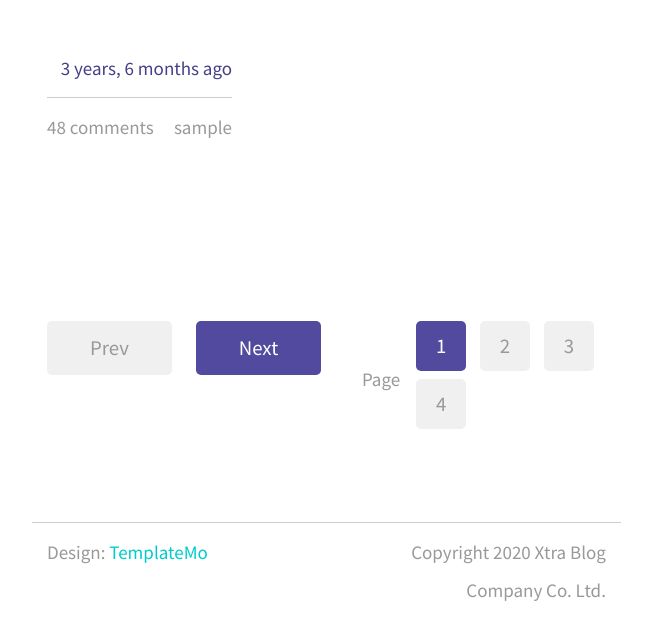
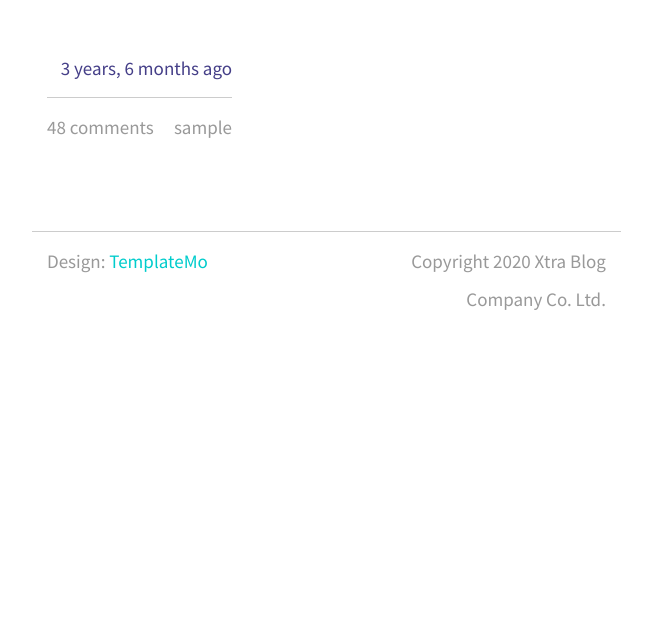
Before and after one commit to surenab/women_mutitterapp, a Django app: page / in a window 1280 px wide. Shown: the part 930-1564 px from the top of the page, without its empty margins (373-1025 px from the left). After the commit the page ends 1240 px from the top, so only its background shows below. Run offline with Django 4.2, Linux system fonts and the light colour scheme; tables that the repository leaves empty hold one stand-in row (values such as "Sample post"); grey boxes marked "Sample" are stand-in pictures; some libraries are stand-ins or nearby versions.

Commit message:
edited pagination

```diff
--- a/MUTITTERAPP/core/views.py
+++ b/MUTITTERAPP/core/views.py
@@ -32,6 +32,7 @@ class MyKling(ListView):
     context_object_name = "klings"
     form_class = KlingForm
     success_url = reverse_lazy("my_klings")
+    paginate_by = 4
 
     def get_queryset(self):
         queryset = super(MyKling, self).get_queryset()
@@ -69,6 +70,7 @@ class Home(FilterView):
     context_object_name = "klings"
     filterset_class = KlingFilter
     template_name = "homepage.html"
+    paginate_by = 6
 
 def about(request):
     return render(request, 'about.html')
@@ -76,17 +78,13 @@ def about(request):
 def contact(request):
     return render(request, 'contact.html')
 
-
-
-
 def kling_list(request):
     klings = Kling.objects.all()
-    paginator = Paginator(klings, per_page=10)  # Number of items per page
+    paginator = Paginator(klings, per_page=10)
     page_number = request.GET.get('page')
     page_obj = paginator.get_page(page_number)
 
     context = {
-        'page_obj': page_obj,  # This is what you'll use in your template for pagination
-    }
+        'page_obj': page_obj,  }
 
     return render(request, 'kling_list.html', context)
--- a/MUTITTERAPP/templates/homepage.html
+++ b/MUTITTERAPP/templates/homepage.html
@@ -1,7 +1,6 @@
 {% extends 'base_core.html' %}
 {% load static %}
 {% block bodycontent %}
-{% load pagination_tags %}
             <!-- Search form -->
             <div class="row tm-row">
                 <div class="col-12">
@@ -58,57 +57,5 @@
                 </article>
                 {% endfor%}
             </div>
-            <div class="row tm-row tm-mt-100 tm-mb-75">
-                <div class="tm-prev-next-wrapper">
-                    <a href="#" class="mb-2 tm-btn tm-btn-primary tm-prev-next disabled tm-mr-20">Prev</a>
-                    <a href="#" class="mb-2 tm-btn tm-btn-primary tm-prev-next">Next</a>
-                </div>
-                <div class="tm-paging-wrapper">
-                    <span class="d-inline-block mr-3">Page</span>
-                    <nav class="tm-paging-nav d-inline-block">
-                        <ul>
-                            <li class="tm-paging-item active">
-                                <a href="#" class="mb-2 tm-btn tm-paging-link">1</a>
-                            </li>
-                            <li class="tm-paging-item">
-                                <a href="#" class="mb-2 tm-btn tm-paging-link">2</a>
-                            </li>
-                            <li class="tm-paging-item">
-                                <a href="#" class="mb-2 tm-btn tm-paging-link">3</a>
-                            </li>
-                            <li class="tm-paging-item">
-                                <a href="#" class="mb-2 tm-btn tm-paging-link">4</a>
-                            </li>
-                        </ul>
-                    </nav>
-                </div>
-            </div>
-            {% if is_paginated %}
-                <nav aria-label="Page navigation example" class="d-flex justify-content-center pt-3">
-                    <ul class="pagination">
-                        {% if page_obj.has_previous and page_obj.number != 2 %}
-                        <li class="page-item"><a class="page-link text-dark" href="?{% url_replace request 'page' 1 %}" tabindex="-1"
-                                aria-disabled="true">First Page</a></li>
-                        {% endif %}
-                        {% if page_obj.has_previous %}
-                        <li class="page-item"><a class="page-link text-dark"
-                                href="?{% url_replace request 'page' page_obj.previous_page_number %}">
-                                {{ page_obj.previous_page_number}}
-                            </a></li>
-                        {% endif %}
-                        <li class="page-item disabled"><a class="page-link" href="#">{{ page_obj.number }}</a></li>
-                        {% if page_obj.has_next %}
-                        <li class="page-item"><a class="page-link text-dark"
-                                href="?{% url_replace request 'page' page_obj.next_page_number %}">
-                                {{ page_obj.next_page_number }}
-                            </a>
-                        </li>
-                        {% endif %}
-                        {% if page_obj.paginator.num_pages != page_obj.number %}
-                        <li class="page-item"><a class="page-link text-dark"
-                                href="?{% url_replace request 'page' page_obj.paginator.num_pages %}">Last Page</a></li>
-                        {% endif %}
-                    </ul>
-                </nav>
-            {% endif %}
+{% include 'pagination.html' %}
 {% include 'footer.html' %}{% endblock %}
```
Also changed, not shown: MUTITTERAPP/templates/core/kling_list.html (+1 -44 lines), MUTITTERAPP/templates/pagination.html (added, +28 -0 lines), MUTITTERAPP/templates/my_kling.html (deleted).
